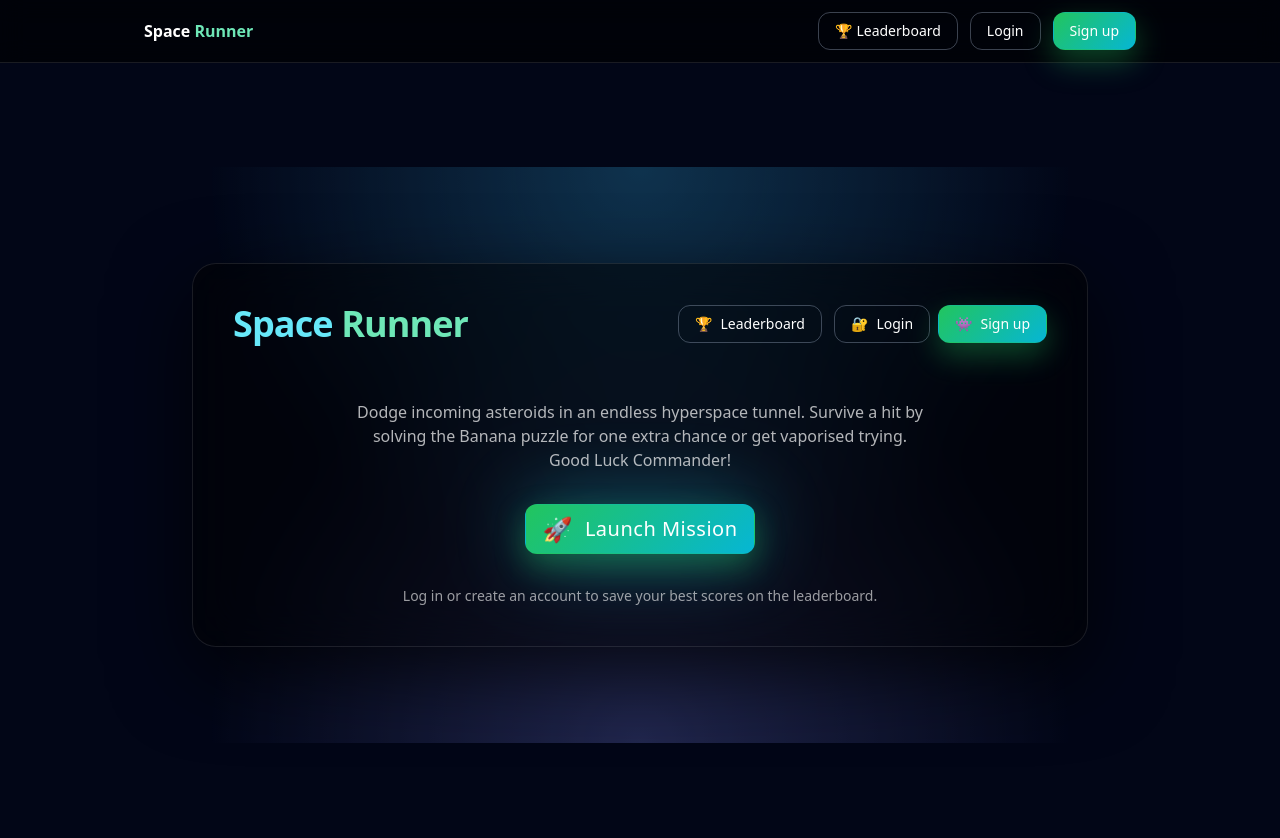
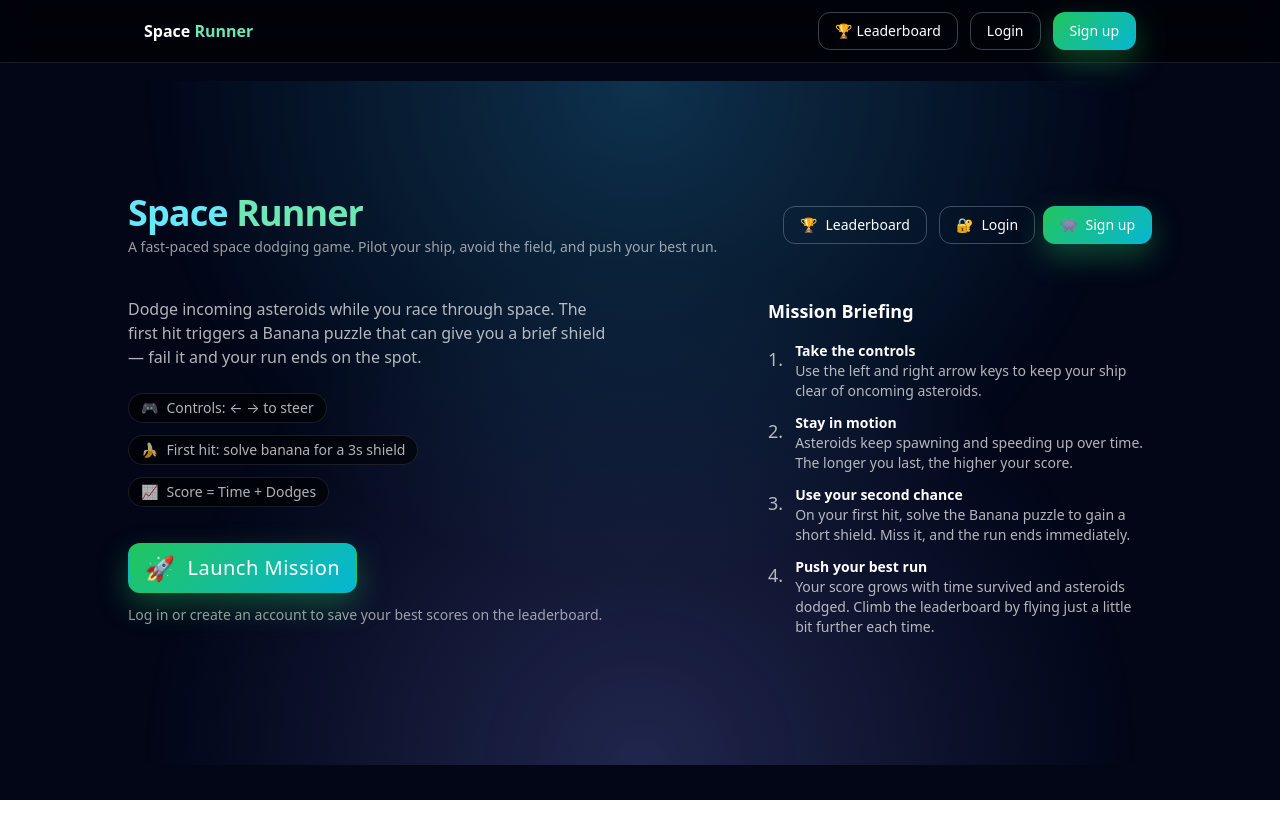
Before and after one commit to LahiruChamath/space-runner, a React (Vite) app in the folder client/: page / in a window 1280 px wide. Shown: the top 838 px of the page. After the commit the page ends 800 px from the top, so only its background shows below. Built offline with nearby package versions, Linux system fonts and the light colour scheme; no server answers.

Commit message:
Main UI changes

```diff
--- a/client/src/App.jsx
+++ b/client/src/App.jsx
@@ -1,19 +1,21 @@
-import { Outlet, Link, useLocation } from 'react-router-dom';
+import { Outlet, useLocation } from 'react-router-dom';
 import NavBar from './components/NavBar';
 
 export default function App() {
   const { pathname } = useLocation();
+
+  // Routes that should NOT be wrapped in .container
+  const isFullWidth = pathname === '/' || pathname === '/game';
 
   return (
     <div className="min-h-screen flex flex-col bg-[#020617] text-white">
       <NavBar />
 
       <main className="flex-1">
-        <div className={pathname === '/game' ? '' : 'container py-8'}>
+        <div className={isFullWidth ? '' : 'container py-8'}>
           <Outlet />
         </div>
       </main>
-
     </div>
   );
 }
--- a/client/src/pages/Home.jsx
+++ b/client/src/pages/Home.jsx
@@ -29,23 +29,25 @@ export default function Home() {
   }
 
   return (
-    <div className="min-h-[calc(100vh-80px)] flex items-center justify-center px-4">
-      <div className="relative w-full max-w-4xl">
+    <div className="min-h-[calc(100vh-80px)] flex items-center px-4">
+      <div className="relative w-full max-w-5xl mx-auto">
+        {/* Soft background glow */}
         <div
           aria-hidden="true"
           className="pointer-events-none absolute -inset-24 bg-[radial-gradient(circle_at_top,_rgba(56,189,248,0.35),transparent_55%),radial-gradient(circle_at_bottom,_rgba(129,140,248,0.35),transparent_55%)] opacity-70"
         />
 
-        <div className="relative rounded-3xl border border-white/10 bg-black/50 backdrop-blur-xl px-6 py-8 md:px-10 md:py-10 space-y-10 shadow-[0_25px_80px_rgba(0,0,0,0.7)]">
-          <div className="flex items-center justify-between gap-4">
+        <div className="relative space-y-10">
+          {/* Top row: title + actions */}
+          <div className="flex items-center justify-between gap-4 pt-4">
             <div>
-              {/* <div className="text-[10px] tracking-[0.28em] uppercase text-emerald-300/80 mb-1">
-                Arcade mode
-              </div> */}
               <h1 className="text-3xl md:text-4xl font-extrabold tracking-tight">
                 <span className="text-cyan-300">Space</span>{' '}
                 <span className="text-emerald-300">Runner</span>
               </h1>
+              <p className="mt-1 text-xs md:text-sm text-white/60">
+                A fast-paced space dodging game. Pilot your ship, avoid the field, and push your best run.
+              </p>
             </div>
 
             <div className="flex items-center gap-3">
@@ -63,7 +65,7 @@ export default function Home() {
                 <div className="flex items-center gap-2">
                   <div className="text-right text-xs text-white/60">
                     <div className="uppercase tracking-wide text-[11px] text-emerald-300/80">
-                      Player
+                      Commander
                     </div>
                     <div className="font-semibold text-sm">{user.username}</div>
                   </div>
@@ -102,15 +104,36 @@ export default function Home() {
             </div>
           </div>
 
-          <div className="flex flex-col items-center gap-6 pt-4">
-            <p className="text-center text-sm md:text-base text-white/70 max-w-xl">
-              Dodge incoming asteroids in an endless hyperspace tunnel. Survive a hit by solving the
-              Banana puzzle for one extra chance or get vaporised trying. Good Luck Commander!
+          {/* Main row: left (description/CTA) + right (mission briefing) */}
+          <div className="flex flex-col md:flex-row items-start justify-between gap-10 md:gap-14 pb-8">
+            {/* Left: description + controls + CTA */}
+            <div className="flex-1 flex flex-col items-center md:items-start gap-6">
+              <p className="text-center md:text-left text-sm md:text-base text-white/70 max-w-xl">
+                Dodge incoming asteroids while you race through space. The first hit triggers a Banana
+                puzzle that can give you a brief shield — fail it and your run ends on the spot.
               </p>
 
+              {/* How to play / controls chips */}
+              <div className="flex flex-wrap justify-center md:justify-start gap-3 text-xs md:text-sm text-white/70">
+                <div className="px-3 py-1 rounded-full bg-black/60 border border-white/10 flex items-center gap-2">
+                  <span>🎮</span>
+                  <span>Controls: ← → to steer</span>
+                </div>
+                <div className="px-3 py-1 rounded-full bg-black/60 border border-white/10 flex items-center gap-2">
+                  <span>🍌</span>
+                  <span>First hit: solve banana for a 3s shield</span>
+                </div>
+                <div className="px-3 py-1 rounded-full bg-black/60 border border-white/10 flex items-center gap-2">
+                  <span>📈</span>
+                  <span>Score = Time + Dodges</span>
+                </div>
+              </div>
+
+              {/* Main CTA */}
+              <div className="flex flex-col items-center md:items-start gap-2 pt-2">
                 <button
                   onClick={handleStart}
-              className="relative btn-primary mt-2 px-10 py-4 text-lg md:text-xl font-semibold tracking-wide flex items-center gap-3"
+                  className="relative btn-primary mt-1 px-10 py-4 text-lg md:text-xl font-semibold tracking-wide flex items-center gap-3"
                 >
                   <span
                     className="absolute -inset-1 rounded-full bg-cyan-400/40 blur-2xl -z-10"
@@ -123,10 +146,63 @@ export default function Home() {
                 </button>
 
                 {!loading && !user && (
-              <p className="text-xs md:text-sm text-white/60 pt-2">
+                  <p className="text-xs md:text-sm text-white/60 pt-1 text-center md:text-left">
                     Log in or create an account to save your best scores on the leaderboard.
                   </p>
                 )}
+              </div>
+            </div>
+
+            {/* Right: Mission briefing (no big box) */}
+            <div className="flex-1 flex justify-center md:justify-end">
+              <div className="space-y-4 text-xs md:text-sm text-white/70 max-w-sm">
+                <h2 className="text-base md:text-lg font-semibold text-white">
+                  Mission Briefing
+                </h2>
+                <ol className="space-y-3">
+                  <li className="flex gap-3">
+                    <span className="mt-1 text-lg">1.</span>
+                    <div>
+                      <div className="font-semibold text-white">Take the controls</div>
+                      <p className="text-white/70">
+                        Use the left and right arrow keys to keep your ship clear of oncoming asteroids.
+                      </p>
+                    </div>
+                  </li>
+                  <li className="flex gap-3">
+                    <span className="mt-1 text-lg">2.</span>
+                    <div>
+                      <div className="font-semibold text-white">Stay in motion</div>
+                      <p className="text-white/70">
+                        Asteroids keep spawning and speeding up over time. The longer you last, the higher
+                        your score.
+                      </p>
+                    </div>
+                  </li>
+                  <li className="flex gap-3">
+                    <span className="mt-1 text-lg">3.</span>
+                    <div>
+                      <div className="font-semibold text-white">Use your second chance</div>
+                      <p className="text-white/70">
+                        On your first hit, solve the Banana puzzle to gain a short shield. Miss it, and the
+                        run ends immediately.
+                      </p>
+                    </div>
+                  </li>
+                  <li className="flex gap-3">
+                    <span className="mt-1 text-lg">4.</span>
+                    <div>
+                      <div className="font-semibold text-white">Push your best run</div>
+                      <p className="text-white/70">
+                        Your score grows with time survived and asteroids dodged. Climb the leaderboard by
+                        flying just a little bit further each time.
+                      </p>
+                    </div>
+                  </li>
+                </ol>
+              </div>
+            </div>
+            {/* end right column */}
           </div>
         </div>
       </div>
```
Lines whose indentation alone changed are shown as unchanged.
